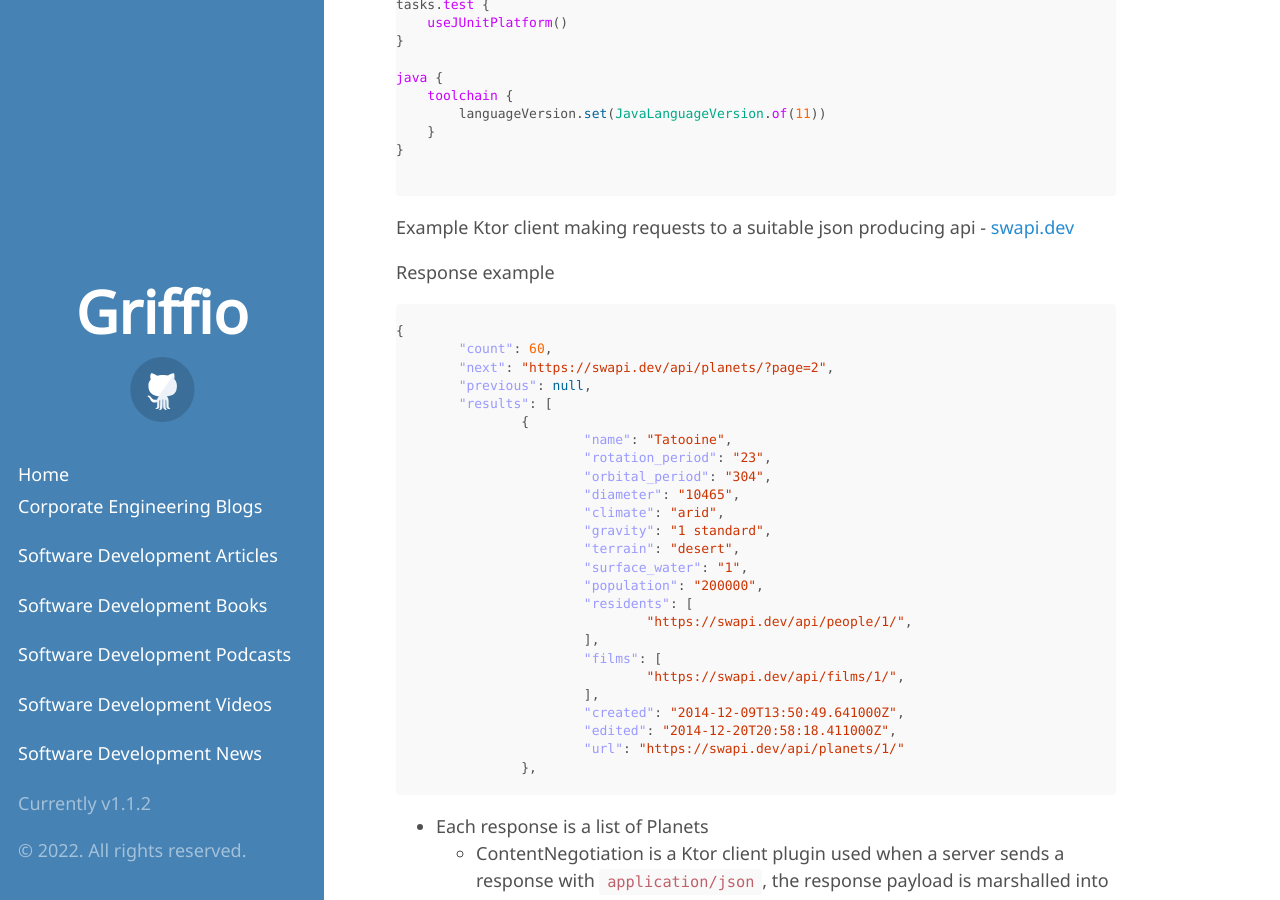
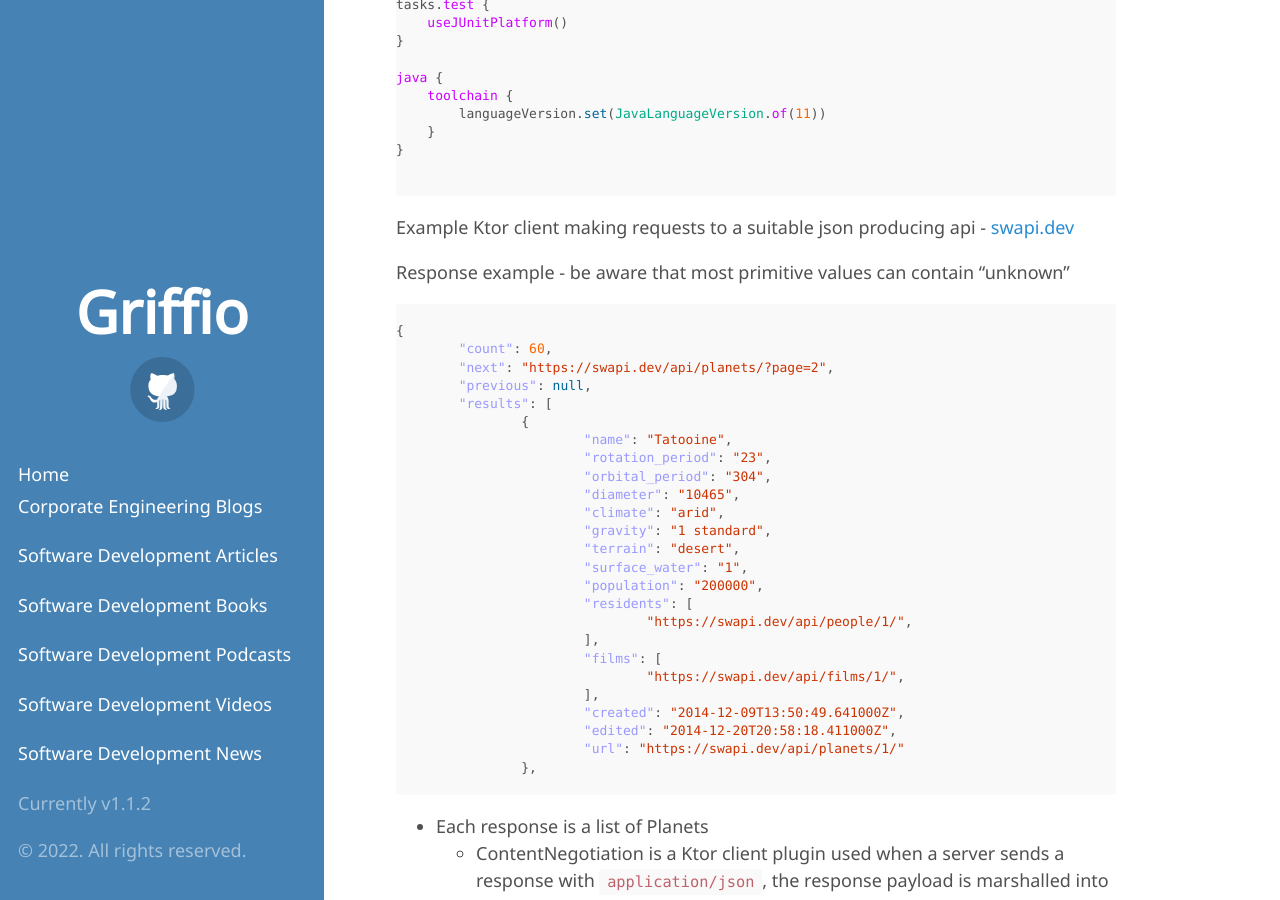
Before and after one commit to griffio/griffio.github.io, a Jekyll site: the page built from _posts/2022-06-23-More-Kotlin-Ktor-Client.md, in a window 1280 px wide and 900 px high, scrolled down 956 px. Built offline with Jekyll 4.4.1, drawn with Linux system fonts in a browser that asks for light colours; some web fonts are replaced.

Commit message:
Update 2022-06-23-More-Kotlin-Ktor-Client.md

````diff
--- a/_posts/2022-06-23-More-Kotlin-Ktor-Client.md
+++ b/_posts/2022-06-23-More-Kotlin-Ktor-Client.md
@@ -55,7 +55,7 @@
 
 Example Ktor client making requests to a suitable json producing api - [swapi.dev](https://swapi.dev/)
 
-Response example
+Response example - be aware that most primitive values can contain "unknown"
 
 ``` json
 
````
